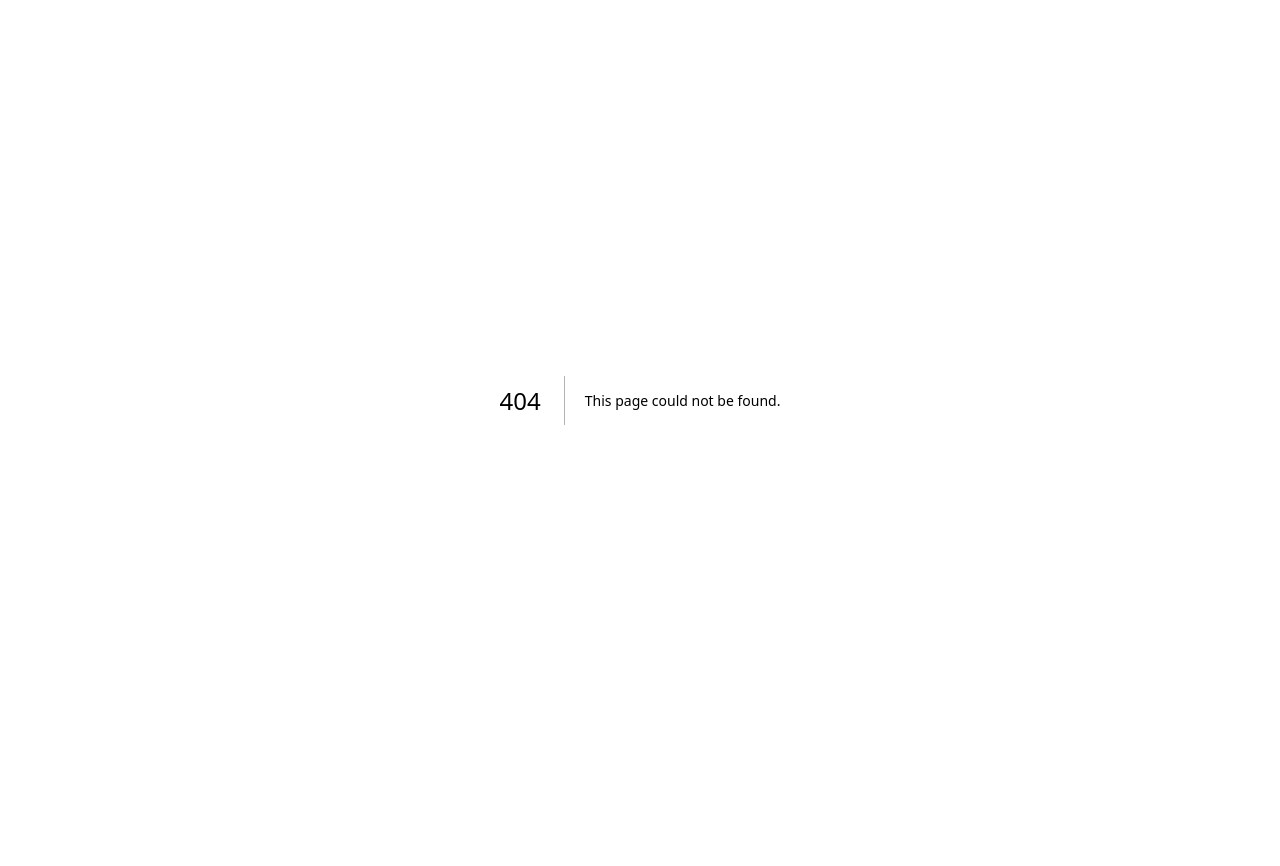
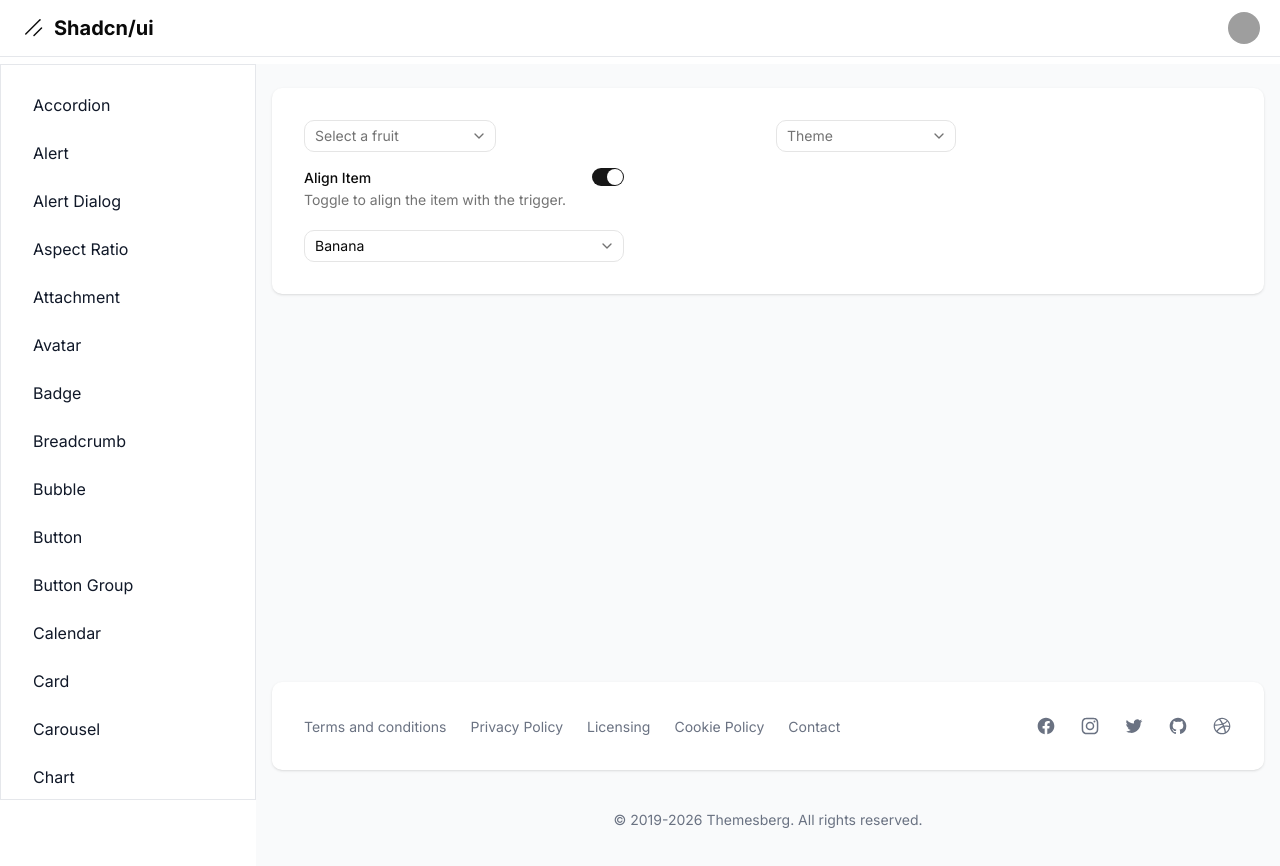
Before and after one commit to AndreDev12/shadcn-dashboard, a Next.js app: page /dashboard/select in a window 1280 px wide. Before the commit this address had no page. Shown: the top 866 px of the page. Before the commit the page ends 800 px from the top, so only its background shows below. Built offline with nearby package versions, Linux system fonts and the light colour scheme; grey boxes are pictures that could not be loaded.

Commit message:
Components: Select

```diff
--- a/src/app/dashboard/layout.tsx
+++ b/src/app/dashboard/layout.tsx
@@ -58,6 +58,7 @@ const links = [
   { name: 'radio group', href: 'radio-group' },
   { name: 'resizable', href: 'resizable' },
   { name: 'scroll area', href: 'scroll-area' },
+  { name: 'select', href: 'select' },
 ].sort((a, b) => a.name.localeCompare(b.name));
 
 export default function DashboardLayout({
--- /dev/null
+++ b/src/app/dashboard/select/page.tsx
@@ -0,0 +1,91 @@
+'use client';
+
+import * as React from 'react';
+
+import { selectItems, fruitItems } from '@/bd';
+import {
+  Field,
+  FieldContent,
+  FieldDescription,
+  FieldGroup,
+  FieldLabel,
+  Select,
+  SelectContent,
+  SelectGroup,
+  SelectItem,
+  SelectLabel,
+  SelectTrigger,
+  SelectValue,
+  Switch,
+} from '@/components/ui';
+
+export default function Page() {
+  const [alignItemWithTrigger, setAlignItemWithTrigger] = React.useState(true);
+
+  return (
+    <div className="grid grid-cols-2 gap-4">
+      <Select items={fruitItems}>
+        <SelectTrigger className="w-full max-w-48">
+          <SelectValue />
+        </SelectTrigger>
+        <SelectContent>
+          <SelectGroup>
+            <SelectLabel>Fruits</SelectLabel>
+            {fruitItems.map(({ label, value }) => (
+              <SelectItem key={value} value={value}>
+                {label}
+              </SelectItem>
+            ))}
+          </SelectGroup>
+        </SelectContent>
+      </Select>
+
+      <Select items={selectItems}>
+        <SelectTrigger className="w-[180px]">
+          <SelectValue placeholder="Theme" />
+        </SelectTrigger>
+        <SelectContent>
+          <SelectGroup>
+            {selectItems.map(({ value, label }) => (
+              <SelectItem key={value} value={value}>
+                {label}
+              </SelectItem>
+            ))}
+          </SelectGroup>
+        </SelectContent>
+      </Select>
+
+      <FieldGroup className="w-full max-w-xs">
+        <Field orientation="horizontal">
+          <FieldContent>
+            <FieldLabel htmlFor="align-item">Align Item</FieldLabel>
+            <FieldDescription>
+              Toggle to align the item with the trigger.
+            </FieldDescription>
+          </FieldContent>
+          <Switch
+            id="align-item"
+            checked={alignItemWithTrigger}
+            onCheckedChange={setAlignItemWithTrigger}
+          />
+        </Field>
+        <Field>
+          <Select items={fruitItems} defaultValue="banana">
+            <SelectTrigger>
+              <SelectValue />
+            </SelectTrigger>
+            <SelectContent alignItemWithTrigger={alignItemWithTrigger}>
+              <SelectGroup>
+                {fruitItems.map(({ value, label }) => (
+                  <SelectItem key={value} value={value}>
+                    {label}
+                  </SelectItem>
+                ))}
+              </SelectGroup>
+            </SelectContent>
+          </Select>
+        </Field>
+      </FieldGroup>
+    </div>
+  );
+}
--- /dev/null
+++ b/src/bd/example-select.ts
@@ -0,0 +1,24 @@
+interface SelectItem {
+  label: string;
+  value: string;
+}
+
+interface FruitItem {
+  label: string;
+  value: string | null;
+}
+
+export const selectItems: SelectItem[] = [
+  { label: 'Light', value: 'light' },
+  { label: 'Dark', value: 'dark' },
+  { label: 'System', value: 'system' },
+];
+
+export const fruitItems: FruitItem[] = [
+  { label: 'Select a fruit', value: null },
+  { label: 'Apple', value: 'apple' },
+  { label: 'Banana', value: 'banana' },
+  { label: 'Blueberry', value: 'blueberry' },
+  { label: 'Grapes', value: 'grapes' },
+  { label: 'Pineapple', value: 'pineapple' },
+];
--- a/src/bd/index.ts
+++ b/src/bd/index.ts
@@ -8,3 +8,4 @@ export * from './example-message-scroller';
 export * from './example-navigation-menu';
 export * from './example-questionnaire';
 export * from './example-scroll-area';
+export * from './example-select';
```
